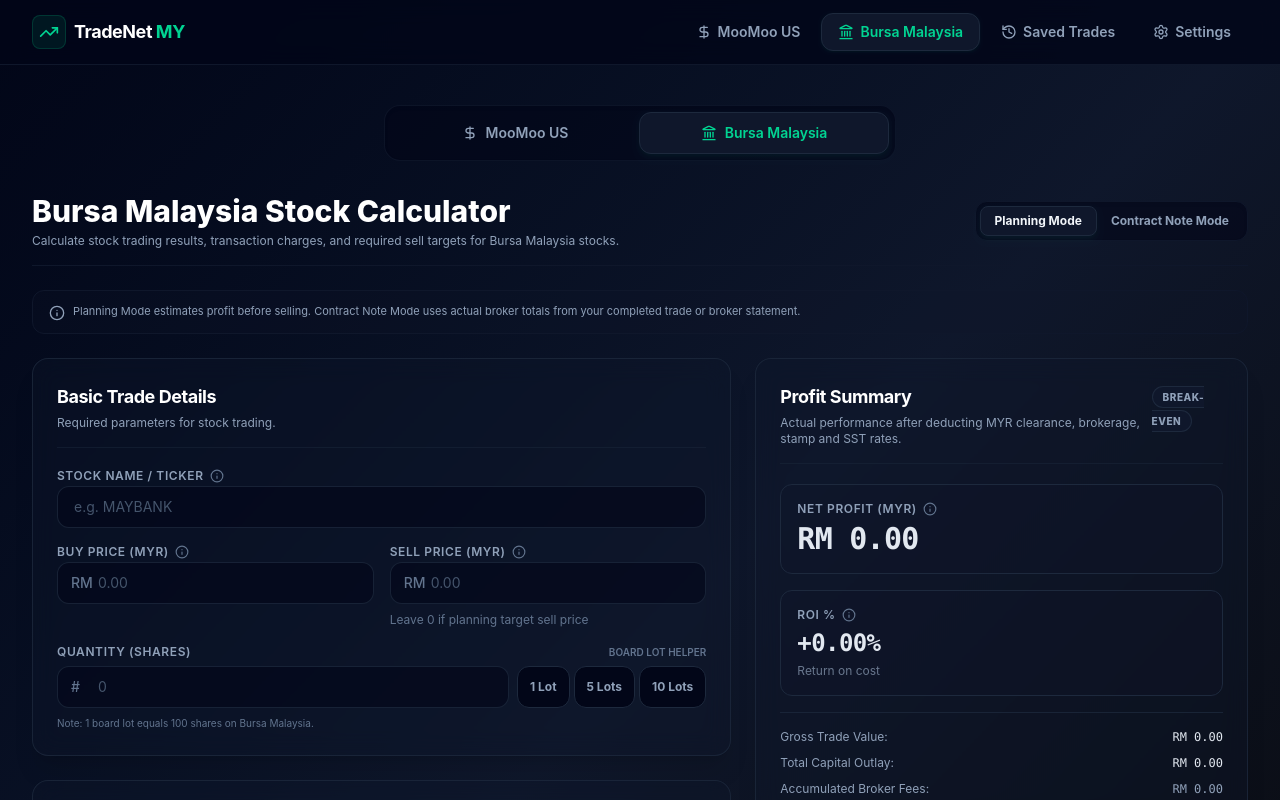
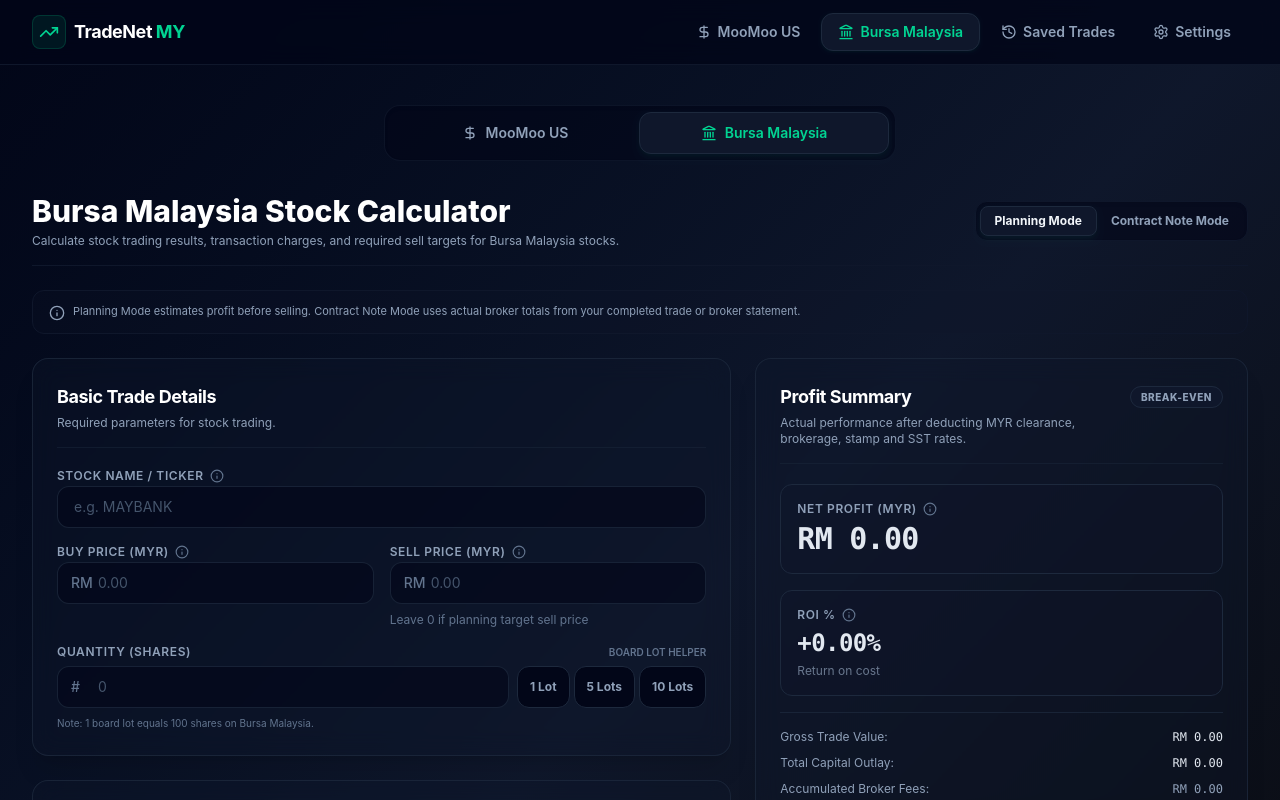
Before and after one commit to amanmana/tradenet, a React (Vite) app: page /bursa in a window 1280 px wide. Shown: the top 800 px of the page. Built offline with nearby package versions, Linux system fonts and the light colour scheme.

Commit message:
fix(ui): prevent Break-even badge text from wrapping

```diff
--- a/src/pages/BursaCalculator.jsx
+++ b/src/pages/BursaCalculator.jsx
@@ -979,7 +979,7 @@
             title="Profit Summary"
             subtitle={calculationMode === 'planning' ? "Actual performance after deducting MYR clearance, brokerage, stamp and SST rates." : "Returns calculated from contract note amounts."}
             headerActions={
-              <span className={`px-2.5 py-1 rounded-full text-[10px] font-extrabold uppercase tracking-wider border select-none ${
+              <span className={`px-2.5 py-1 rounded-full text-[10px] font-extrabold uppercase tracking-wider border select-none whitespace-nowrap ${
                 getProfitType() === 'profit'
                   ? 'bg-emerald-500/10 border-emerald-500/20 text-emerald-450'
                   : getProfitType() === 'loss'
--- a/src/pages/MoomooUsCalculator.jsx
+++ b/src/pages/MoomooUsCalculator.jsx
@@ -1241,7 +1241,7 @@
             title="Profit Summary"
             subtitle={calculationMode === 'planning' ? "Actual performance after deducting USD fees and currency impacts." : "Returns calculated from contract note amounts."}
             headerActions={
-              <span className={`px-2.5 py-1 rounded-full text-[10px] font-extrabold uppercase tracking-wider border select-none ${
+              <span className={`px-2.5 py-1 rounded-full text-[10px] font-extrabold uppercase tracking-wider border select-none whitespace-nowrap ${
                 getProfitType() === 'profit'
                   ? 'bg-emerald-500/10 border-emerald-500/20 text-emerald-400'
                   : getProfitType() === 'loss'
```
